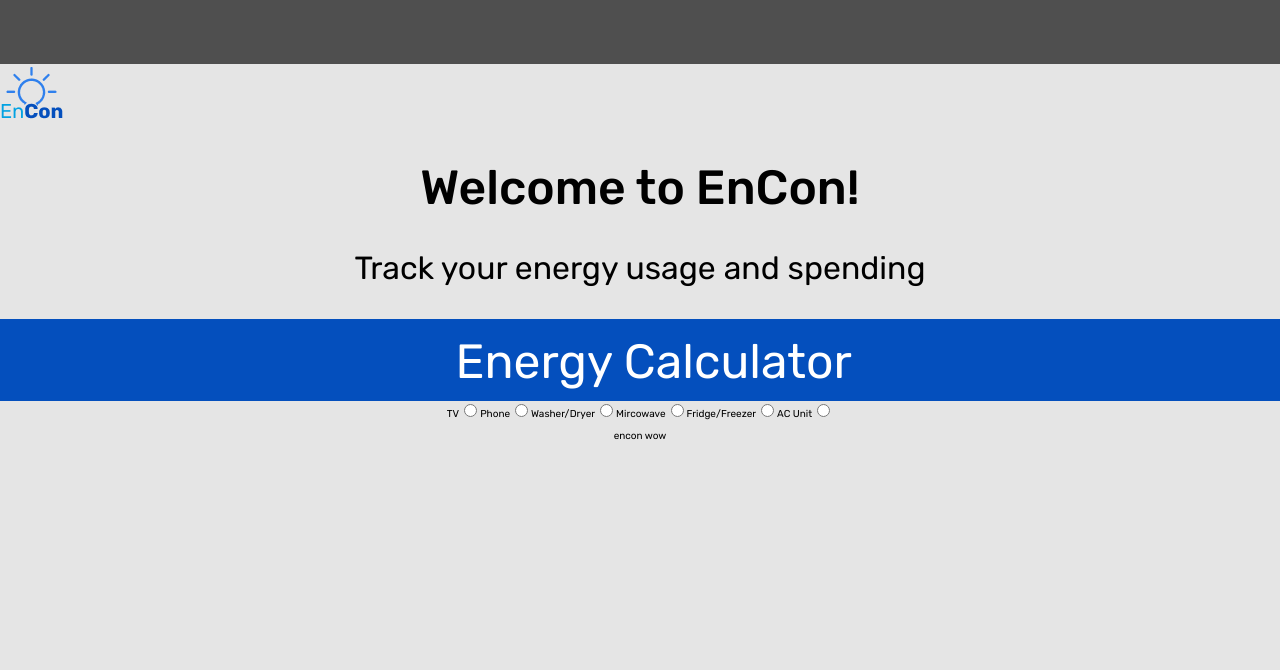
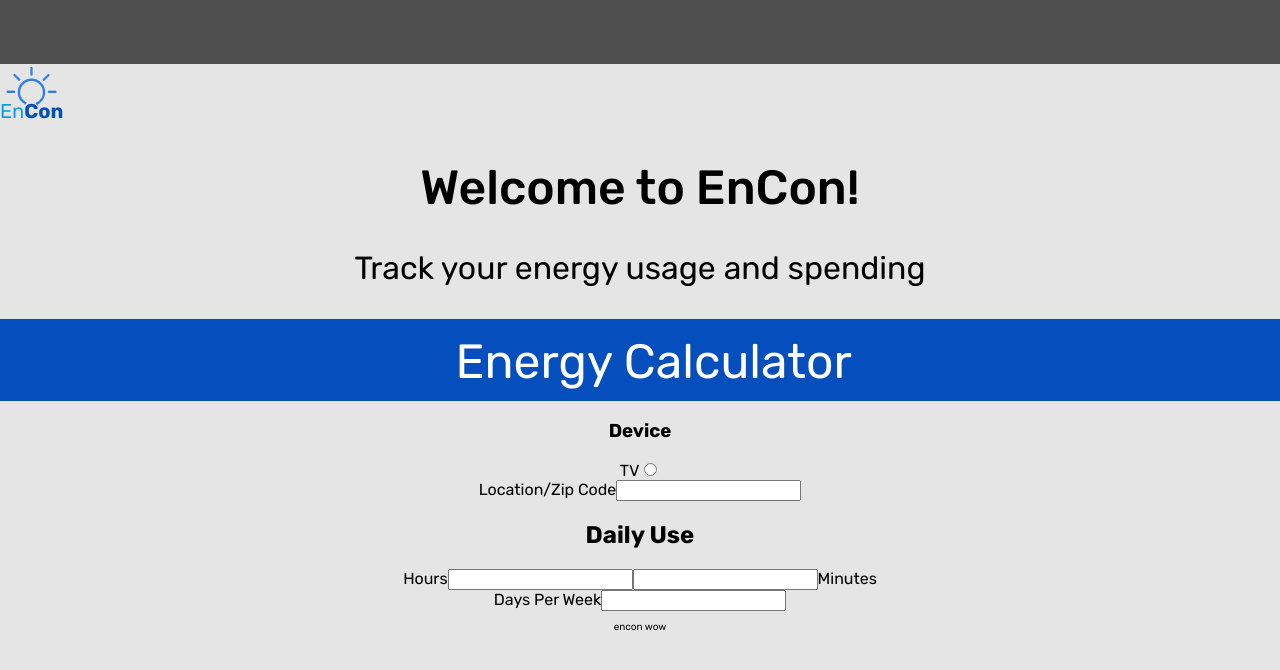
Before and after one commit to BloomTech-Labs/Encon-fe, a React (Create React App) app in the folder encon/: page / in a window 1280 px wide. Shown: the top 670 px of the page. Built offline with nearby package versions, Linux system fonts and the light colour scheme.

Commit message:
making calculator and styling the radio buttons

```diff
--- a/encon/src/components/Calculator.js
+++ b/encon/src/components/Calculator.js
@@ -1,26 +1,38 @@
 import React from "react";
-
+import "../components/Calculator.scss";
 export const Calculator = () => {
   return (
     <div>
-      <form>
-        <label>TV</label>
-        <input type="radio" value="TV" />
+      <form className="calculator">
+        <h3>Device</h3>
+        <label>
+          TV
+          <input className="radio" type="radio" value="TV" />
+        </label>
 
-        <label>Phone</label>
-        <input type="radio" value="Phone" />
+        <label>
+          Location/Zip Code
+          <input type="text" />
+        </label>
 
-        <label>Washer/Dryer</label>
-        <input type="radio" value="Washer/Dryer" />
+        <div>
+          <h2>Daily Use</h2>
 
-        <label>Mircowave</label>
-        <input type="radio" value="Microwave" />
+          <label>
+            Hours
+            <input type="integer" />
+          </label>
 
-        <label>Fridge/Freezer</label>
-        <input type="radio" value="Fridge/Freezer" />
+          <label>
+            <input type="integer" />
+            Minutes
+          </label>
+        </div>
 
-        <label>AC Unit</label>
-        <input type="radio" value="AC Unit" />
+        <label>
+          Days Per Week
+          <input type="integer" />
+        </label>
       </form>
     </div>
   );
--- /dev/null
+++ b/encon/src/components/Calculator.scss
@@ -0,0 +1,7 @@
+.calculator {
+  display: flex;
+  font-size: 1rem;
+  flex-direction: column;
+  align-items: center;
+  justify-content: space-evenly;
+}
```
